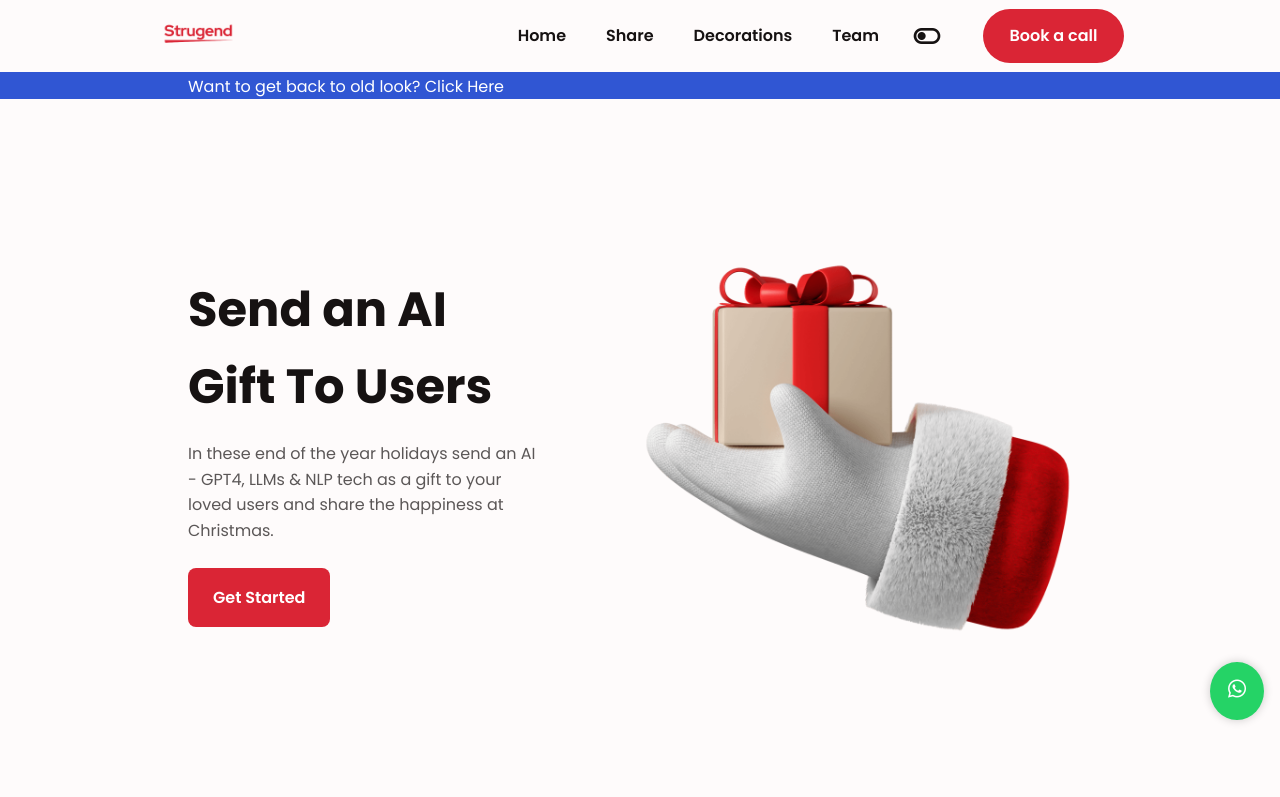
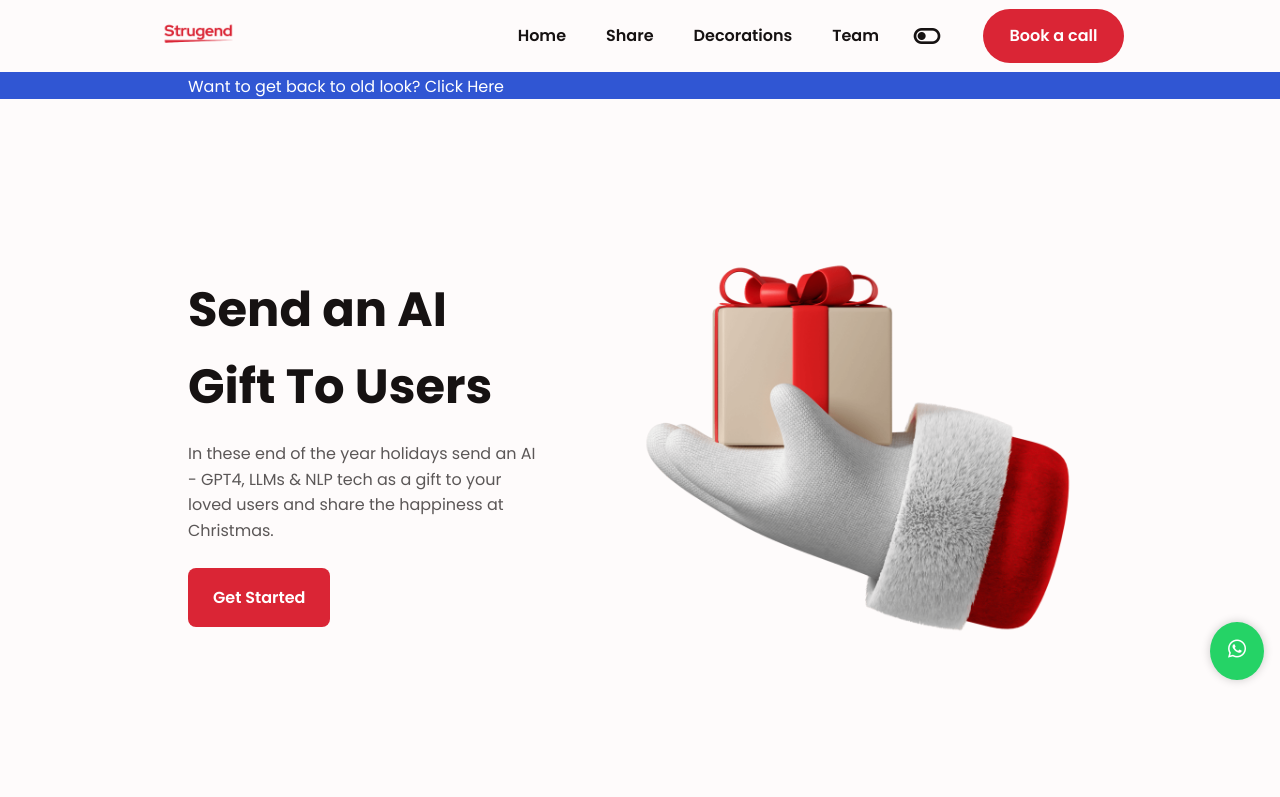
Before and after one commit to triyam/strugend, a plain HTML site: page index.html in a window 1280 px wide. Shown: the top 797 px of the page. Drawn offline with nearby package versions, Linux system fonts and the light colour scheme; a script that the page names is missing.

Commit message:
chatbot added

```diff
--- a/assets/css/styles.css
+++ b/assets/css/styles.css
@@ -281,23 +281,7 @@ img {
 /*========== WHATSAPP BUTTON ==========*/
 .whatsapp-button {
   position: fixed;
-  bottom: 80px;
-  right: 1rem;
-  background-color: #25D366;
-  /* WhatsApp green */
-  color: #fff;
-  border: none;
-  padding: 10px 15px;
-  border-radius: 50%;
-  font-size: 18px;
-  cursor: pointer;
-  box-shadow: 0px 0px 10px rgba(0, 0, 0, 0.2);
-  z-index: 99999;
-}
-
-.whatsapp-button {
-  position: fixed;
-  right: 20px;
+  right: 50px;
   font-size: 24px;
   right: 1rem;
   cursor: pointer;
@@ -308,13 +292,13 @@ img {
   border: none;
   transition: background-color 0.3s ease;
   /* Add smooth transition effect */
-  z-index: 99999;
+  z-index: 10;
 }
 
 .whatsapp-button {
   background-color: #25d366;
   /* WhatsApp green color */
-  bottom: 80px;
+  bottom: 120px;
 }
 
 .messenger-button {
--- a/index.html
+++ b/index.html
@@ -41,6 +41,8 @@
     <i class='bx bxl-whatsapp'></i>
   </a>
 
+  <div id="magicform-root" style="z-index: 9999;position: relative;"></div>
+
   <!-- <a href="https://www.messenger.com/t/100012349514043?text=I%20want%20to%20know,%20how%20you%20can%20add%20value%20to%20us?" target="_blank" class="messenger-button">
     <i class='bx bxl-messenger'></i>
   </a>
@@ -75,7 +77,8 @@
           <li class="nav__item"><a href="#accessory" class="nav__link">Team</a></li>
 
           <li><i class='bx bx-toggle-left change-theme' id="theme-button"></i></li>
-          <li class="nav__item"><a class="button" style="padding: 0.8rem 1.6rem; border-radius: 50px;" href="./onboarding.html">Book a call</a></li>
+          <li class="nav__item"><a class="button" style="padding: 0.8rem 1.6rem; border-radius: 50px;"
+              href="./onboarding.html">Book a call</a></li>
         </ul>
       </div>
 
@@ -307,6 +310,18 @@
   <!--========== MAIN JS ==========-->
   <script src="assets/js/main.js"></script>
 
+  <script>
+    (function (w, d, s, o, f, js, fjs) {
+      w["Simple-Widget"] = o; w[o] = w[o] || function () { (w[o].q = w[o].q || []).push(arguments) };
+      js = d.createElement(s), fjs = d.getElementsByTagName(s)[0];
+      js.id = o; js.src = f; js.async = 1; fjs.parentNode.insertBefore(js, fjs);
+    }(window, document, "script", "w1", 'https://magicform-widget-assets.s3.us-west-2.amazonaws.com/widget.js'));
+    w1("init",
+      { "popUpTimer": 3000, "imageUrl": null, "chatHeight": "max(631px,50vh)", "chatWidth": "371px", "placeholder": "Type a message...", "title": "Live Chat Professional", "subtitle": "Typically Responds in 5 Seconds", "widgetType": "bubble", "targetElementId": "magicform-root", "stackId": "stack_373d2fad-5160-4e40-8f79-12135218d4b6", "userId": "eacd17d1-0863-494f-aa05-31d682e679c0", "colors": { "main": "#000000", "userMessageBubble": "#000000" } }
+    );
+  </script>
+
+
 </body>
 
 </html>
```
Lines whose indentation alone changed are shown as unchanged.
